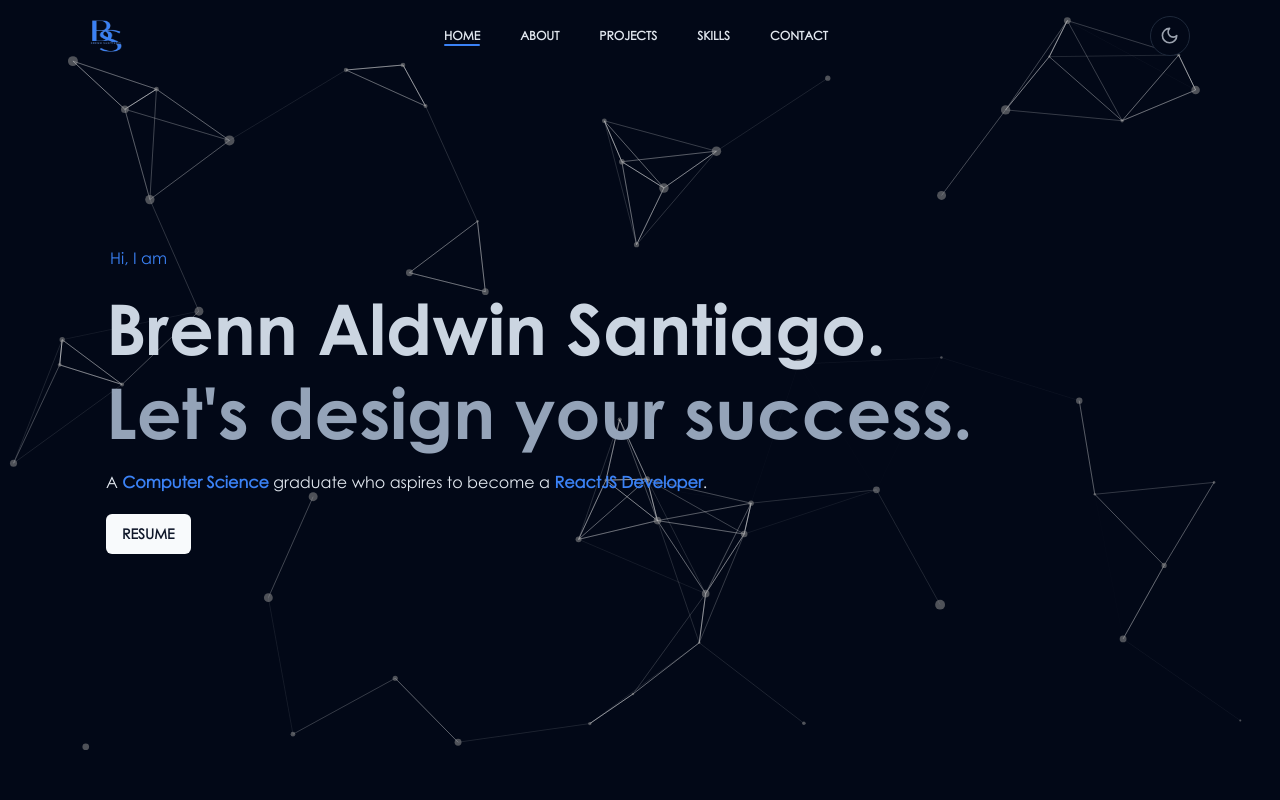
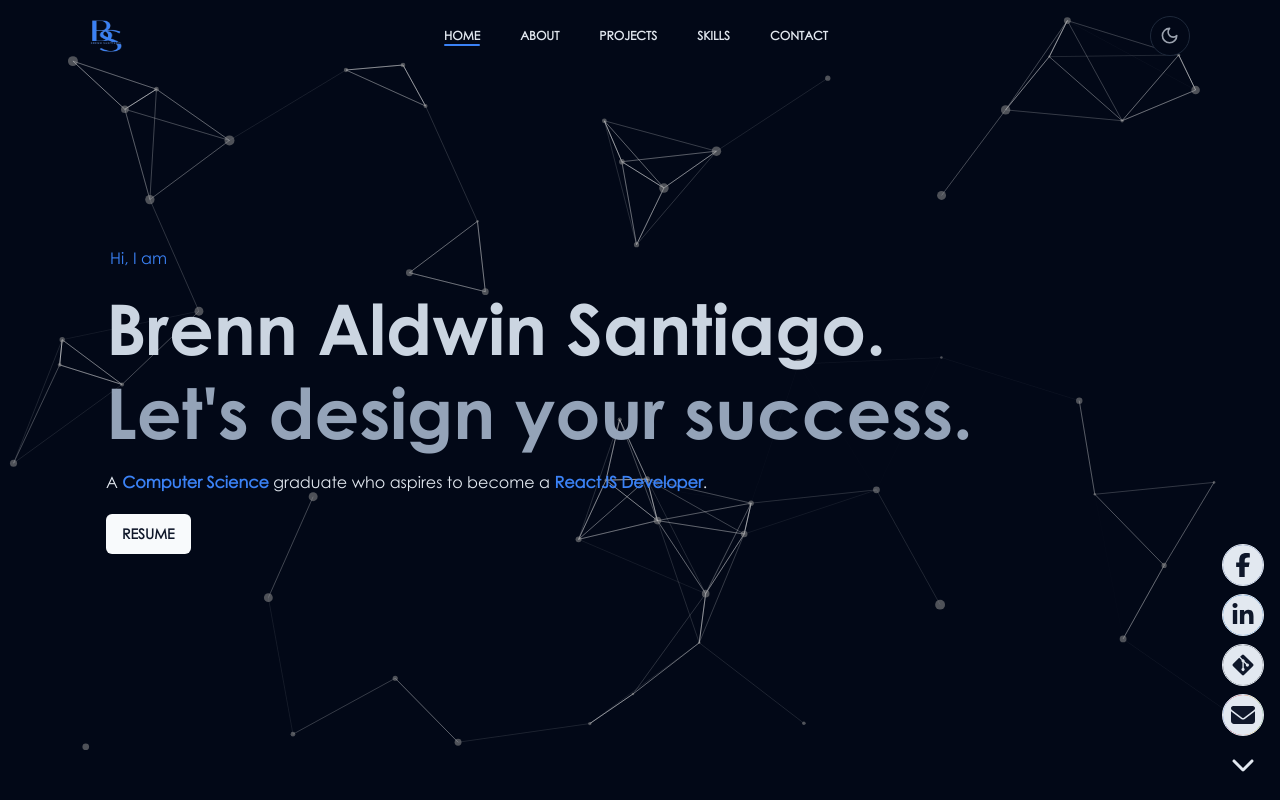
Before and after one commit to nnerb/portfolio-v2, a React (Vite) app: page / in a window 1280 px wide. Built offline with nearby package versions, Linux system fonts and the light colour scheme.

Commit message:
finish socials component

```diff
--- a/package.json
+++ b/package.json
@@ -22,6 +22,7 @@
     "lucide-react": "^0.427.0",
     "react": "^18.3.1",
     "react-dom": "^18.3.1",
+    "react-icons": "^5.3.0",
     "react-scroll": "^1.9.0",
     "shadcn": "^1.0.0",
     "tailwind-merge": "^2.5.2",
--- a/src/App.tsx
+++ b/src/App.tsx
@@ -2,6 +2,7 @@ import Container from "./components/container"
 import Home from "./components/home/home"
 import Navbar from "./components/navbar/navbar"
 import { ThemeProvider } from "@/components/theme-provider"
+import Socials from "./components/socials/socials"
 
 
 
@@ -24,6 +25,7 @@ function App() {
         <Container>
           <Home />
         </Container>
+        <Socials />
       </div>
     </ThemeProvider>
   )
--- /dev/null
+++ b/src/components/socials/socials.css
@@ -0,0 +1,19 @@
+.a-socials:hover > *{
+  transform: rotateY(360deg);
+}
+
+.a-socials::before{
+  content: "";
+  position: absolute;
+  top: 100%;
+  left: 0;
+  width: 100%;
+  height: 100%;
+  background: #0F172A;
+  transition: .5s;
+  transform: translateY(-100%);
+  z-index: 2;
+}
+.a-socials:hover::before {
+  top: 0;
+}
--- /dev/null
+++ b/src/components/socials/socials.tsx
@@ -0,0 +1,114 @@
+import { socialItems } from "@/constants/socialItems"
+import './socials.css'
+import { FaChevronDown } from "react-icons/fa6";
+import { motion, Variants } from "framer-motion"
+import { useState } from "react";
+
+const variants: Variants = {
+  initial: {
+    x: 100,
+    opacity: 0,
+  },
+  animate: {
+    x: 0,
+    opacity: 1,
+    transition: {
+      delay: 0.5,
+      duration: 2,
+      type: 'ease'
+    }
+  }
+}
+
+const containerVariants: Variants= {
+  hidden: {
+    display: "none",
+    transition: {
+      delay: 0.5,
+      staggerChildren: 0.08,
+    }
+  },
+  show: {
+    display: "flex",
+    transition: {
+      staggerChildren: 0.08,
+    }
+  }
+}
+
+const itemVariants: Variants = {
+  hidden: { scale: 0, y: 50 },
+  show: {
+    scale: 1,
+    y: 0,
+    transition: {
+      type: "spring",
+      stiffness: 260,
+      damping: 20
+    }
+  }
+}
+
+const Socials = () => {
+
+  const [isOpen, setIsOpen] = useState(true)
+  const socialToggle = () => setIsOpen((prevMode) => !prevMode)
+
+  return (
+    <motion.div
+      variants={variants}
+      initial="initial"
+      animate="animate"
+      className="
+        fixed flex flex-col items-center gap-2
+      text-white bottom-0 right-0 text-[1.4rem] mr-4 mb-4 z-50
+      "
+    >
+      <motion.div
+        className="flex flex-col-reverse gap-2"
+        animate={isOpen ? "show" : "hidden"}
+        variants={containerVariants}
+      >
+        {socialItems.map((item, index) => (
+          <motion.div
+            key={index}
+            variants={itemVariants}
+
+          >
+            <a
+              href={item.link}
+              target="_blank"
+              style={{ background: item.color }}
+              className="
+                a-socials group relative bg-slate-900 rounded-full p-[0.5rem]
+                grid place-items-center border-slate-900 border border-solid overflow-hidden
+                hover:cursor-pointer dark:text-slate-200 dark:before:bg-slate-200 dark:border-slate-200
+              "
+            >
+              <item.name
+                className="
+                  text-[1.5rem] relative z-[3] transition-all
+                dark:group-hover:text-slate-200 duration-500 dark:text-slate-900
+                "
+              />
+            </a>
+          </motion.div>
+        ))}
+      </motion.div>
+      <div
+        className="
+          rounded-full p-[0.5rem] text-slate-900
+          hover:bg-slate-600/20 cursor-pointer
+          transition-all duration-500 dark:text-slate-200
+        "
+        onClick={socialToggle}
+      >
+         <motion.div animate={{ rotate: isOpen ? 0 : -180 }} >
+          <FaChevronDown className="text-[1.5rem]" />
+        </motion.div>
+      </div>
+    </motion.div>
+   );
+}
+
+export default Socials
--- /dev/null
+++ b/src/constants/socialItems.ts
@@ -0,0 +1,32 @@
+
+import { IconType } from "react-icons"
+import { FaEnvelope, FaFacebookF, FaGitAlt, FaLinkedinIn } from "react-icons/fa6"
+
+export interface SocialItemsProps {
+  name: IconType
+  link: string
+  color: string
+}
+
+export const socialItems: SocialItemsProps[] = [
+  {
+    name: FaEnvelope,
+    link: "mailto:brennaldwin.santiago@gmail.com",
+    color: "linear-gradient(90deg, rgba(66,133,244,1) 0%, rgba(187,0,27,1) 25%, rgba(234,67,53,1) 50%, rgba(251,188,5,1) 75%, rgba(52,168,83,1) 100%)"
+  },
+  {
+    name: FaGitAlt,
+    link: "https://github.com/nnerb",
+    color: "#24292F"
+  },
+  {
+    name: FaLinkedinIn,
+    link: "https://www.linkedin.com/in/brenn-aldwin-santiago-b16011236/",
+    color: "#0A66C2"
+  },
+  {
+    name: FaFacebookF,
+    link: "https://www.facebook.com/brenn.santiago/",
+    color: "#3b5999"
+  }
+]
```
Also changed, not shown: 1 other file (tests, documents, lock files or other folders).
